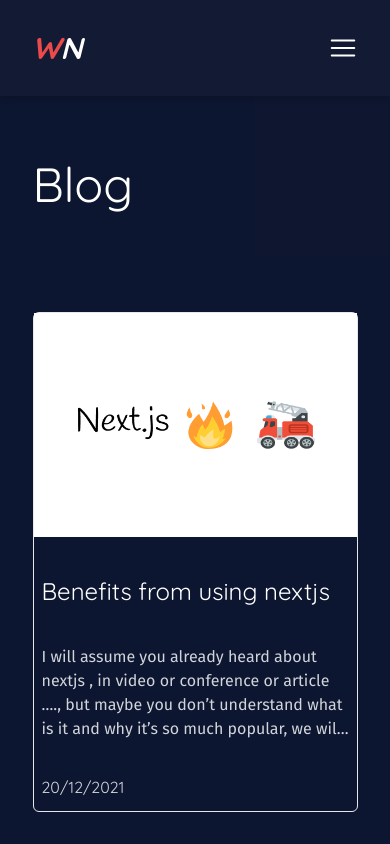
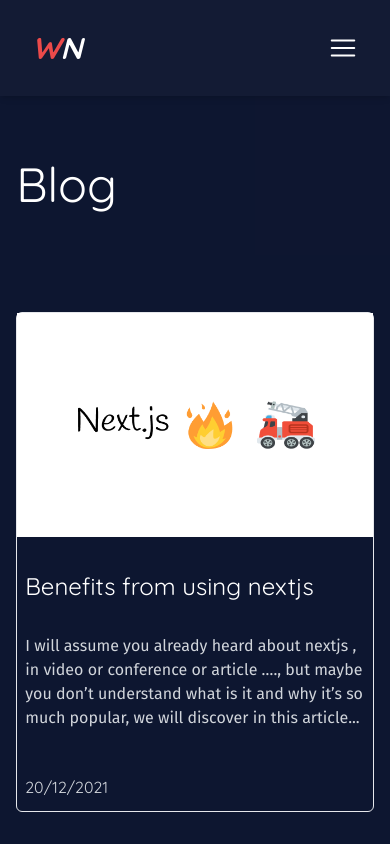
Before and after one commit to wassimnassour/wnassour.com, a Next.js app: page /blog in a window 390 px wide. Shown: the top 844 px of the page. Built offline with nearby package versions, Linux system fonts and the light colour scheme; a web font is replaced by a local one.

Commit message:
enhancement in the blog page mobile version

```diff
--- a/pages/blog.tsx
+++ b/pages/blog.tsx
@@ -20,7 +20,7 @@
           url: `${SITE_URL}/blog`,
         }}
       />
-      <div className="w-10/12 max-w-6xl min-h-screen pb-4 mx-auto mt-16">
+      <div className="w-11/12 max-w-6xl min-h-screen pb-4 mx-auto mt-16 md:w-10/12">
         <h1 className="my-5 mb-16 text-5xl text-white">Blog</h1>
         <div className="flex flex-wrap items-start justify-center w-full md:justify-between">
           {posts.map((post) => {
@@ -92,7 +92,9 @@
         </div>
       </div>
 
-      <h1 className="px-2 my-5 text-2xl text-white line-clamp-2">{title}</h1>
+      <h1 className="px-2 my-1 text-2xl text-white md:my-5 line-clamp-2">
+        {title}
+      </h1>
       <p className="px-2 mb-4 text-base text-gray-300 line-clamp-4">
         {excerpt.substring(0, 189)}...
       </p>
```
